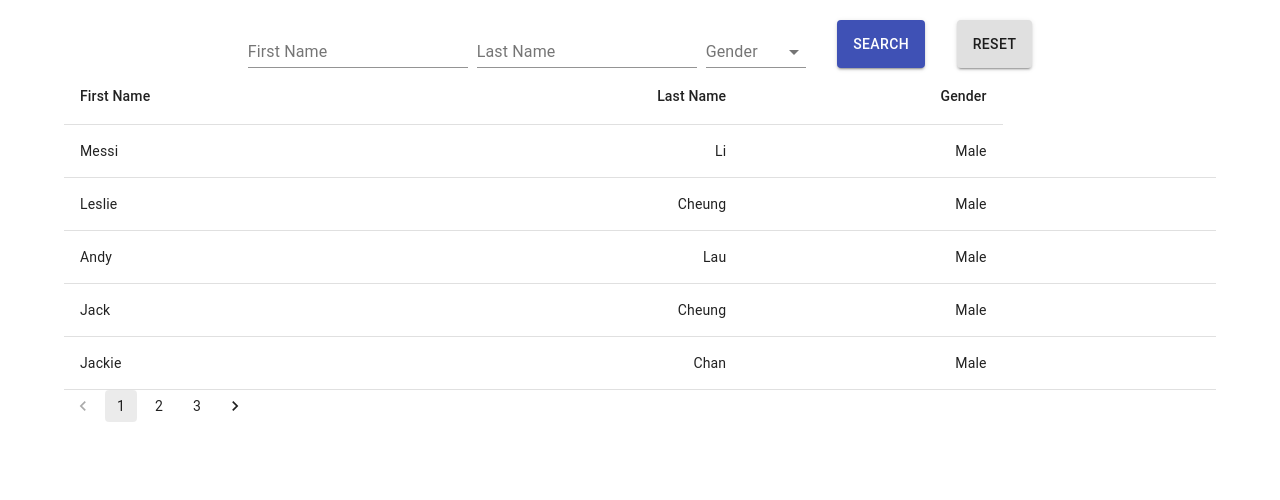
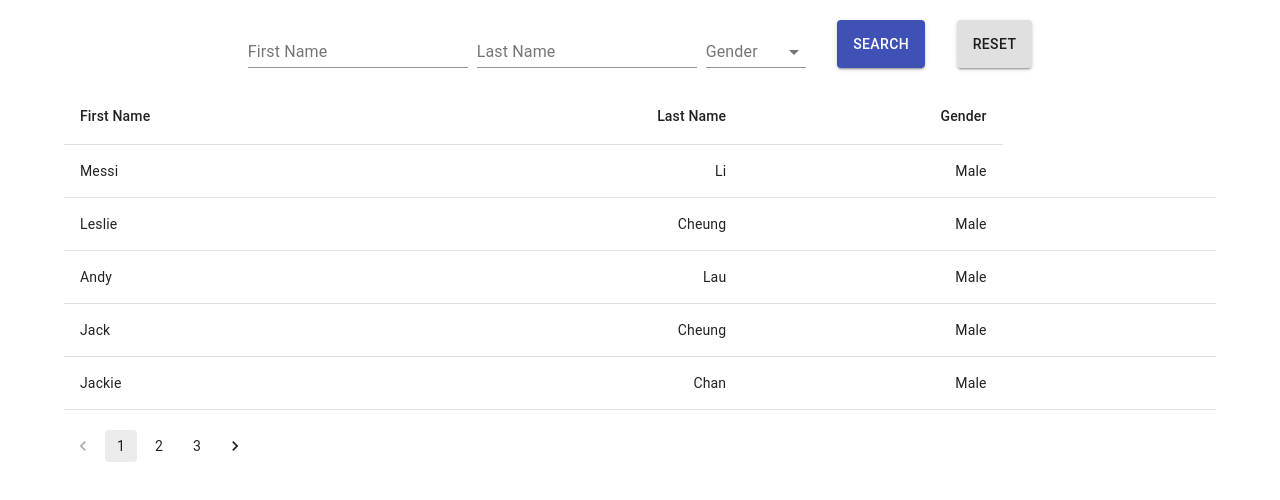
Before and after one commit to licaomeng/cra-redux-mobx, a React (Create React App) app: page / in a window 1280 px wide. Shown: the top 500 px of the page. Built offline with nearby package versions, Linux system fonts and the light colour scheme.

Commit message:
style adjust

```diff
--- a/src/component/tableBar.jsx
+++ b/src/component/tableBar.jsx
@@ -8,7 +8,7 @@ import TableRow from '@material-ui/core/TableRow';
 export default function tableBar(props) {
   const { dataList } = props
   return (
-    <div style={{ padding: '0 5%' }}>
+    <div style={{ padding: '20px 5%' }}>
       <Table
         aria-label="simple table">
         <TableHead>
```
